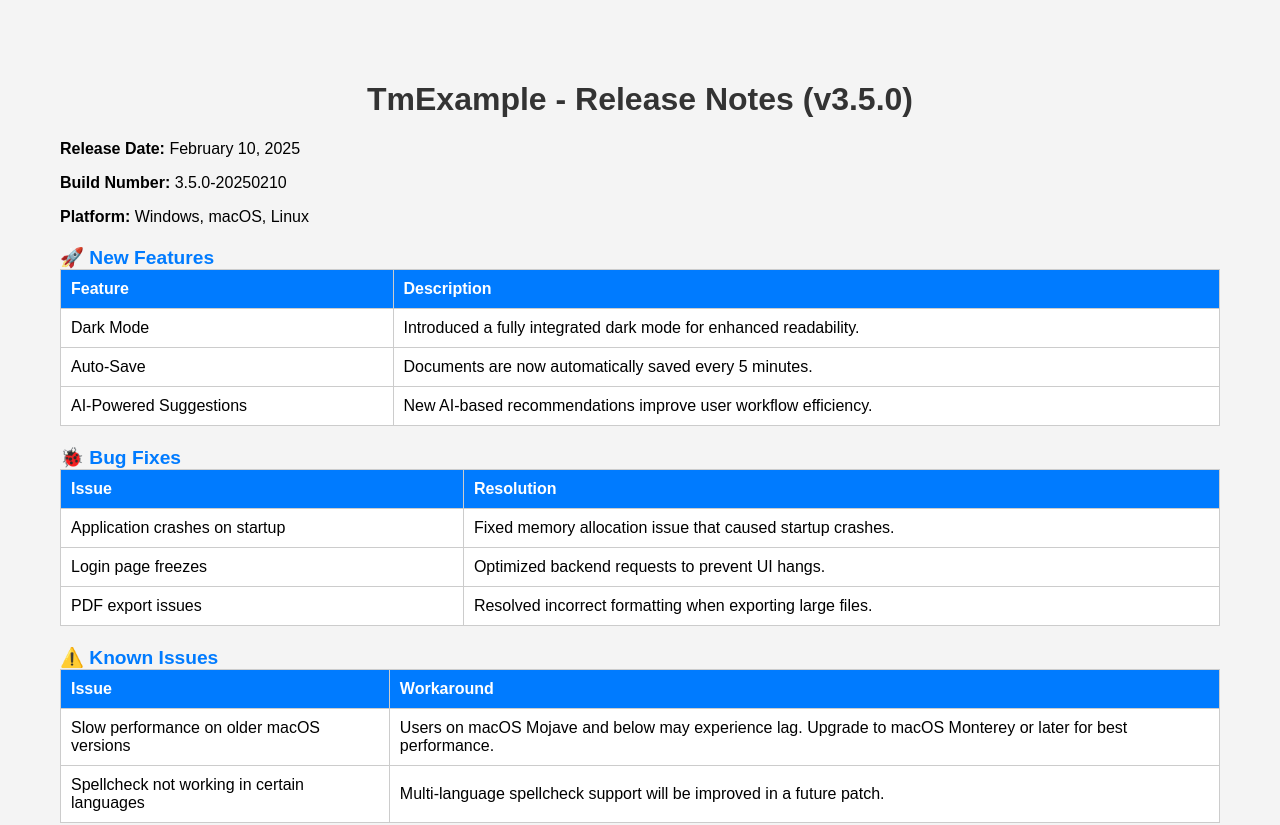
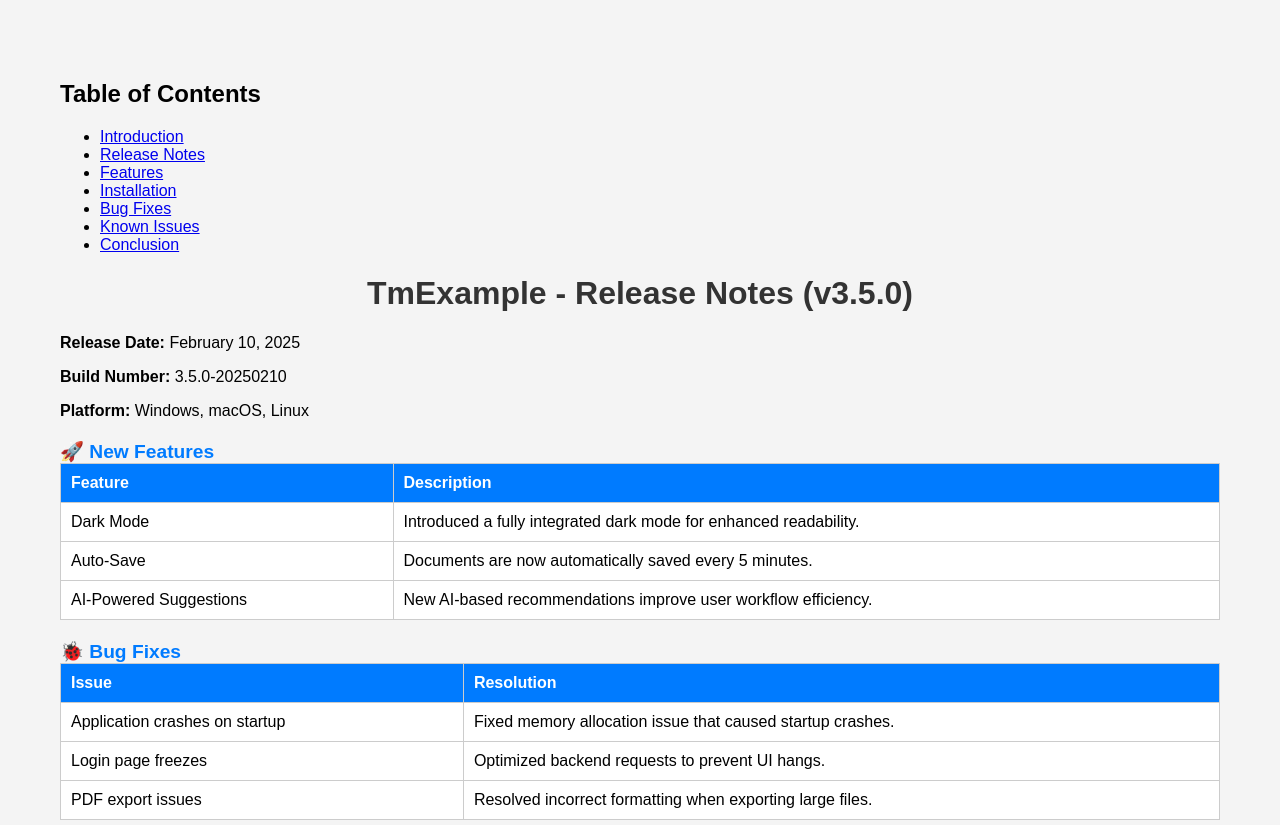
Before and after one commit to tavzwriter/tavzwriter.github.io, a plain HTML site: page TMexample_Release_notes.html in a window 1280 px wide. Shown: the top 825 px of the page. Drawn offline with Linux system fonts and the light colour scheme.

Commit message:
Update TMexample_Release_notes.html

```diff
--- a/TMexample_Release_notes.html
+++ b/TMexample_Release_notes.html
@@ -37,6 +37,18 @@
             color: #007BFF;
         }
     </style>
+    <div class="toc">
+  <h2>Table of Contents</h2>
+  <ul>
+    <li><a href="#section1">Introduction</a></li>
+    <li><a href="#section2">Release Notes</a></li>
+    <li><a href="#section3">Features</a></li>
+    <li><a href="#section4">Installation</a></li>
+    <li><a href="#section5">Bug Fixes</a></li>
+    <li><a href="#section6">Known Issues</a></li>
+    <li><a href="#section7">Conclusion</a></li>
+  </ul>
+</div>
 
 </head>
 <body>
```
